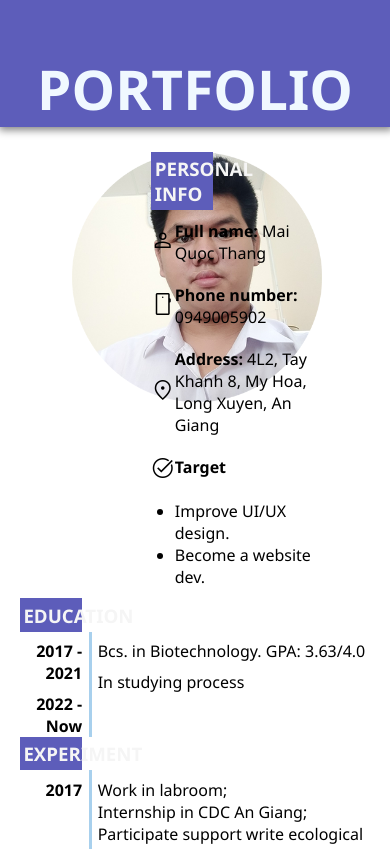
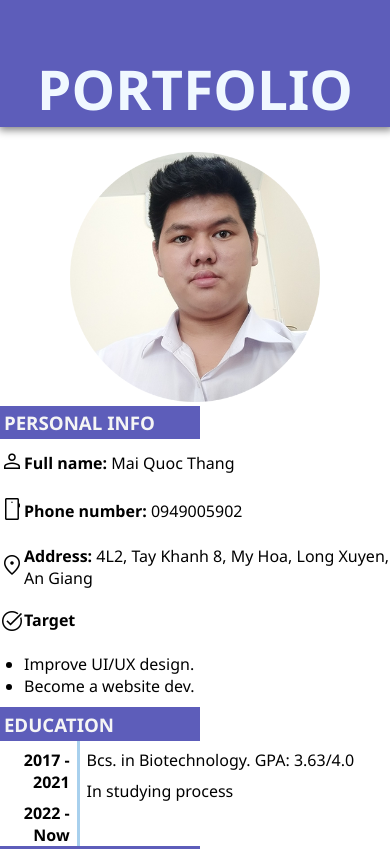
Before and after one commit to mqthang18/portfolio, a plain HTML site: page index.html in a window 390 px wide. Shown: the top 849 px of the page. Drawn offline with nearby package versions, Linux system fonts and the light colour scheme.

Commit message:
Update 17/09/2022

```diff
--- a/assets/style/personalInfo.css
+++ b/assets/style/personalInfo.css
@@ -4,6 +4,7 @@
     margin: auto auto;
     min-height: 20vh;
     display: flex;
+    flex-wrap: wrap;
     gap: 2%;
     --width-left: 30%;
     --width-right: calc(100% - var(--width-left)-2%);
@@ -26,7 +27,7 @@
     font-style: normal;
 }
 
-#personalInfo>.left-personal>.circle-avarta>img {
+#personalInfo>.left-personal>.circle-avarta img {
     width: 250px;
     height: 250px;
 }
@@ -51,3 +52,25 @@
 .personalInfo-Content .content {
     font-family: 'Segoe UI', sans-serif;
 }
+
+@media screen and (max-width: 1230px) {
+    .wrapper>#body {
+        width: 100%;
+    }
+    .wrapper>#body>#personalInfo {
+        width: 100%;
+    }
+
+    .wrapper>#body>#personalInfo>.left-personal {
+        width: 100%;
+    }
+
+    .wrapper>#body>#personalInfo>.right {
+        width: 100%;
+    }
+
+
+    #personalInfo>.left-personal>.circle-avarta>img {
+        margin-bottom: 1vh;
+    }
+}
--- a/assets/style/style.css
+++ b/assets/style/style.css
@@ -68,5 +68,5 @@ h3 {
 
 .label {
   background-color: var(--header-bgColor);
-  width: 16vw;
+  width: 200px;
 }
--- a/index.html
+++ b/index.html
@@ -26,7 +26,7 @@
             <div id="personalInfo">
                 <div class="left-personal">
                     <div class="circle-avarta">
-                        <img src="./assets/img/avarta.png" alt="avatar">
+                        <center><img src="./assets/img/avarta.png" alt="avatar"></center>
                     </div>
                 </div>
                 <div class="right">
```
